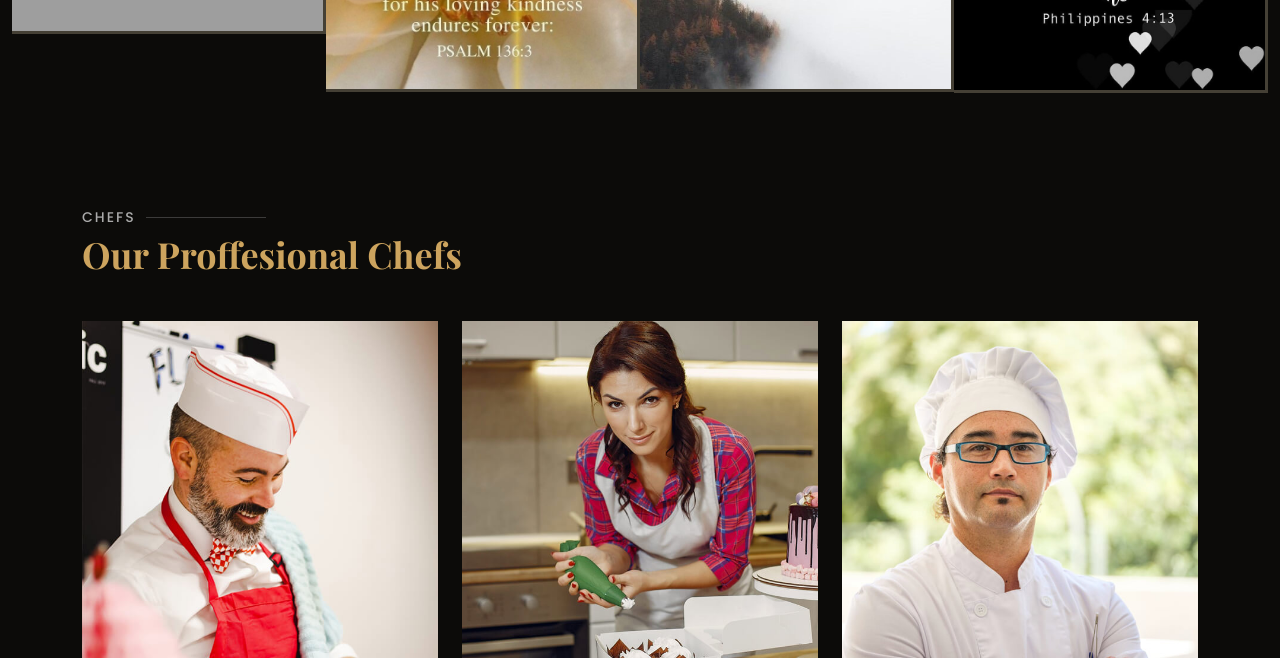
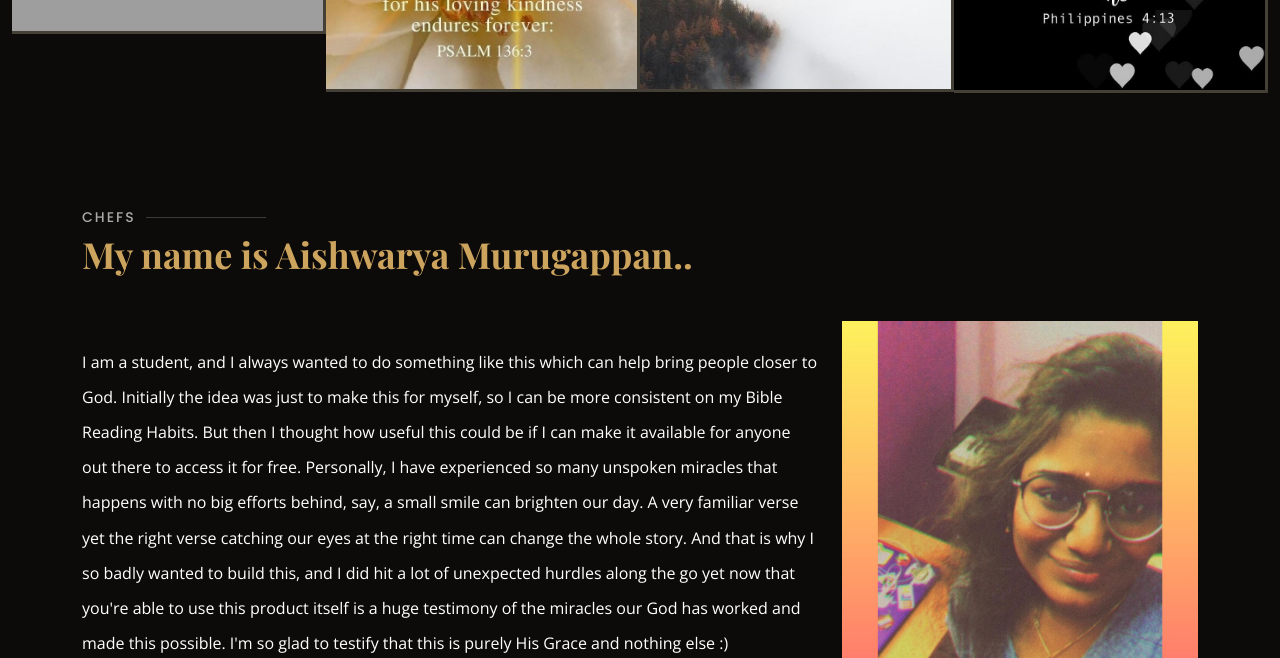
Before and after one commit to gracyashhh/daily-verse-dose, a Flask app: page / in a window 1280 px wide. Shown: the part 5842-6500 px from the top of the page. Run offline with Flask 2, Linux system fonts and the light colour scheme; some libraries are stand-ins or nearby versions; some web fonts are replaced; grey boxes are pictures that could not be loaded.

Commit message:
updated info

```diff
--- a/templates/index.html
+++ b/templates/index.html
@@ -725,60 +725,41 @@
 
         <div class="section-title">
           <h2>Chefs</h2>
-          <p>Our Proffesional Chefs</p>
+          <p>My name is Aishwarya Murugappan..</p>
         </div>
 
         <div class="row">
 
-          <div class="col-lg-4 col-md-6">
-            <div class="member" data-aos="zoom-in" data-aos-delay="100">
-              <img src="static/img/chefs/chefs-1.jpg" class="img-fluid" alt="">
-              <div class="member-info">
-                <div class="member-info-content">
-                  <h4>Walter White</h4>
-                  <span>Master Chef</span>
-                </div>
-                <div class="social">
-                  <a href=""><i class="bi bi-twitter"></i></a>
-                  <a href=""><i class="bi bi-facebook"></i></a>
-                  <a href=""><i class="bi bi-instagram"></i></a>
-                  <a href=""><i class="bi bi-linkedin"></i></a>
-                </div>
-              </div>
-            </div>
+          <div class="col-lg-8 col-md-6">
+            <br>
+            <p style="line-height: 2.2;">
+              I am a student, and I always wanted to do something like this which can help bring people closer to God.
+              Initially the idea was just to make this for myself, so I can be more consistent on my Bible Reading Habits.
+              But then I thought how useful this could be if I can make it available for anyone out there to access it for free.
+              Personally, I have experienced so many unspoken miracles that happens with no big efforts behind, say, a small smile can brighten our day.
+              A very familiar verse yet the right verse catching our eyes at the right time can change the whole story. And that is
+              why I so badly wanted to build this, and I did hit a lot of unexpected hurdles along the go yet now that you're
+              able to use this product itself is a huge testimony of the miracles our God has worked and made this possible.
+              I'm so glad to testify that this is purely His Grace and nothing else :)
+
+            </p>
+
           </div>
 
-          <div class="col-lg-4 col-md-6">
-            <div class="member" data-aos="zoom-in" data-aos-delay="200">
-              <img src="static/img/chefs/chefs-2.jpg" class="img-fluid" alt="">
-              <div class="member-info">
-                <div class="member-info-content">
-                  <h4>Sarah Jhonson</h4>
-                  <span>Patissier</span>
-                </div>
-                <div class="social">
-                  <a href=""><i class="bi bi-twitter"></i></a>
-                  <a href=""><i class="bi bi-facebook"></i></a>
-                  <a href=""><i class="bi bi-instagram"></i></a>
-                  <a href=""><i class="bi bi-linkedin"></i></a>
-                </div>
-              </div>
-            </div>
-          </div>
 
           <div class="col-lg-4 col-md-6">
             <div class="member" data-aos="zoom-in" data-aos-delay="300">
-              <img src="static/img/chefs/chefs-3.jpg" class="img-fluid" alt="">
+              <img src="static/img/chefs/chefs-33.jpeg" class="img-fluid" alt="">
               <div class="member-info">
                 <div class="member-info-content">
-                  <h4>William Anderson</h4>
-                  <span>Cook</span>
+                  <h4>Aishwarya Murugappan</h4>
+                  <span>Me :)</span>
                 </div>
                 <div class="social">
-                  <a href=""><i class="bi bi-twitter"></i></a>
-                  <a href=""><i class="bi bi-facebook"></i></a>
-                  <a href=""><i class="bi bi-instagram"></i></a>
-                  <a href=""><i class="bi bi-linkedin"></i></a>
+                  <a href="https://twitter.com/dazzling_gaze"><i class="bi bi-twitter"></i></a>
+                  <a href="gracyashhh@gmail.com"><i class="bi bi-envelope-check"></i></a>
+                  <a href="https://www.instagram.com/aishgrace"><i class="bi bi-instagram"></i></a>
+                  <a href="https://www.linkedin.com/in/aishwarya-murugappan/"><i class="bi bi-linkedin"></i></a>
                 </div>
               </div>
             </div>
```
